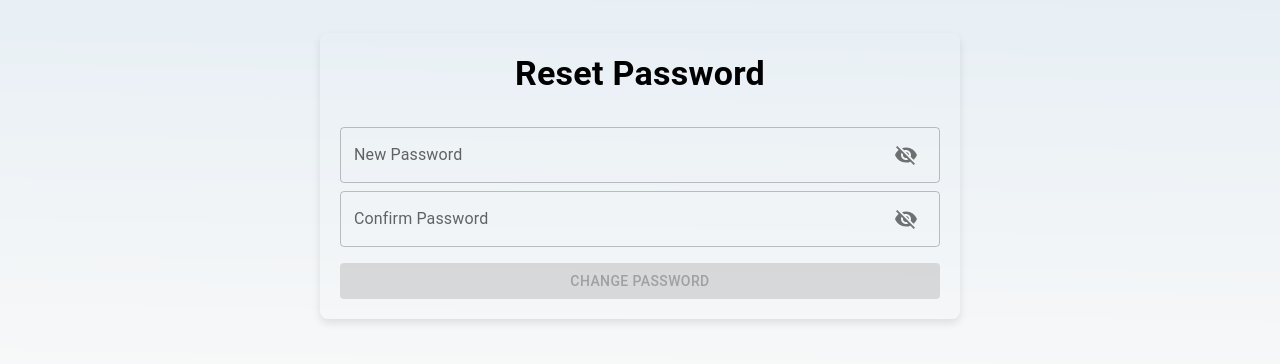
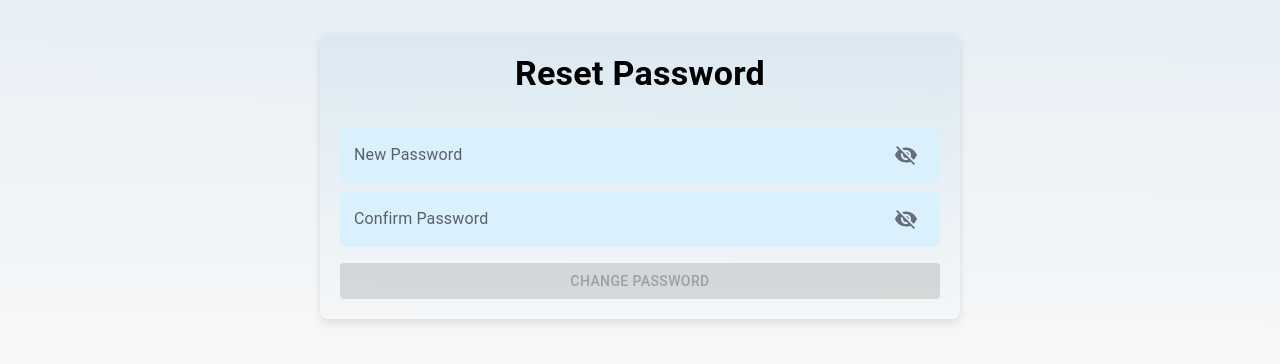
Before and after one commit to Jaynayon/princi-pal-frontend, a React (Create React App) app: page /reset-password in a window 1280 px wide. Shown: the part 224-588 px from the top of the page. Built offline with nearby package versions, Linux system fonts and the light colour scheme.

Commit message:
checking

```diff
--- a/src/Pages/ForgotPasswordPage.js
+++ b/src/Pages/ForgotPasswordPage.js
@@ -106,7 +106,7 @@ const ForgotPasswordPage = () => {
         borderRadius: 2,
         border: '1px solid',
         borderColor: 'divider',
-        backgroundColor: 'background.paper',
+        backgroundColor: '#F5F5F5', // Set background color to #E4E0E1
         boxShadow: '0 4px 8px rgba(0, 0, 0, 0.2)',
     };
 
@@ -127,7 +127,7 @@ const ForgotPasswordPage = () => {
                 <ListItem>
                     <ListItemText
                         primary="Forgot Password"
-                        primaryTypographyProps={{ variant: 'h5', fontWeight: 'bold' }}
+                        primaryTypographyProps={{ variant: 'h5', fontWeight: 'bold', sx: { color: '#003366' } }}
                     />
                 </ListItem>
                 <Divider component="li" />
@@ -162,7 +162,7 @@ const ForgotPasswordPage = () => {
                         onClick={() => navigate('/login')}
                         sx={{
                             mr: 1,
-                            backgroundColor: '#B7B7B7',
+                            backgroundColor: '#E4E0E1',
                             color: '#3C3D37',
                             fontWeight: 'bold',
                             '&:hover': {
--- a/src/Pages/ResetPasswordPage.js
+++ b/src/Pages/ResetPasswordPage.js
@@ -1,10 +1,11 @@
 import React, { useState, useEffect } from "react";
-import { TextField, Button, Typography, Container, Box, Snackbar, IconButton, InputAdornment, Grid2 } from "@mui/material";
+import { TextField, Button, Typography, Container, Box, Snackbar, IconButton, InputAdornment, Alert } from "@mui/material";
 import { useLocation, useNavigate } from 'react-router-dom';
 import axios from 'axios';
 import VisibilityOffIcon from '@mui/icons-material/VisibilityOff';
 import VisibilityIcon from '@mui/icons-material/Visibility';
 import LinkOffIcon from '@mui/icons-material/LinkOff';
+
 
 const ResetPasswordPage = () => {
     const [newPassword, setNewPassword] = useState('');
@@ -19,23 +20,20 @@ const ResetPasswordPage = () => {
     const location = useLocation();
     const navigate = useNavigate();
 
-    // Password complexity validation function
     const validatePassword = (input) => {
         const regex = /^(?=.*[a-zA-Z])(?=.*\d)(?=.*[@$!%*?&])[A-Za-z\d@$!%*?&]{8,}$/;
         return regex.test(input);
     };
 
-    // UseEffect to validate token
     useEffect(() => {
         const queryParams = new URLSearchParams(location.search);
-        const token = queryParams.get('token'); // Get token from query params
+        const token = queryParams.get('token');
 
         if (!token) {
             setError("Invalid or expired token.");
-            return; // Exit if token is not present
+            return;
         }
 
-        // Validate token with the backend
         const validateToken = async () => {
             try {
                 const response = await axios.get(`${process.env.REACT_APP_API_URL_BASE}/validate-token`, {
@@ -51,31 +49,26 @@ const ResetPasswordPage = () => {
             } catch (error) {
                 setPage('invalid');
                 if (error.response) {
-                    // Server responded with a status code out of 2xx range
                     console.error("Response error:", error.response.data);
                     setError(`Server error: ${error.response.data}`);
                 } else if (error.request) {
-                    // No response received
                     console.error("No response received:", error.request);
                     setError("No response received from the server.");
                 } else {
-                    // Other errors
                     console.error("Error setting up request:", error.message);
                     setError("Error validating token.");
                 }
             }
         };
 
-        validateToken(); // Call the validation function
+        validateToken();
     }, [location.search]);
 
-    // Validate password on change
     const handleNewPasswordChange = (e) => {
         const value = e.target.value;
         setNewPassword(value);
 
         if (!value) {
-            // If the newPassword field is empty, reset errors
             setPasswordError(false);
             setError('');
         } else if (!validatePassword(value)) {
@@ -87,13 +80,11 @@ const ResetPasswordPage = () => {
         }
     };
 
-    // Validate confirm password on change
     const handleConfirmPasswordChange = (e) => {
         const value = e.target.value;
         setConfirmPassword(value);
 
         if (!value) {
-            // If confirmPassword is empty, reset the error
             setError('');
         } else if (newPassword && value !== newPassword) {
             setError("Passwords do not match.");
@@ -152,22 +143,24 @@ const ResetPasswordPage = () => {
                 backgroundPosition: 'center',
                 display: 'flex',
                 justifyContent: 'center',
-                alignItems: 'center'
+                alignItems: 'center',
             }}
         >
             <Box
                 maxWidth="sm"
-                style={{
+                sx={{
                     padding: "20px",
                     borderRadius: '8px',
-                    boxShadow: '0 4px 8px rgba(0, 0, 0, 0.1)'
+                    boxShadow: '0 4px 8px rgba(0, 0, 0, 0.1)',
+                    backgroundColor: 'white',
+                    textAlign: 'center',
+                    backgroundImage: page === 'reset' ? `url(/bg.png)` : 'none',
                 }}
             >
                 {page === "reset" ? (
                     <React.Fragment>
                         <Typography variant="h4" sx={{ fontWeight: "bold", mb: 4 }}>Reset Password</Typography>
 
-                        {/* New Password Field */}
                         <TextField
                             fullWidth
                             label="New Password"
@@ -175,16 +168,18 @@ const ResetPasswordPage = () => {
                             type={showPassword ? "text" : "password"}
                             value={newPassword}
                             onChange={handleNewPasswordChange}
-                            error={passwordError} // Use boolean here
-                            helperText={passwordError ? error : ''} // Helper text can display the error string
-                            sx={{ mb: 1 }}
+                            error={passwordError}
+                            helperText={passwordError ? error : ''}
+                            sx={{
+                                mb: 1,
+                                backgroundColor: "#DBF0FD",
+                                '& .MuiOutlinedInput-notchedOutline': { borderColor: '#DBF0FD' },
+                                borderRadius: '8px'
+                            }}
                             InputProps={{
                                 endAdornment: (
                                     <InputAdornment position="end">
-                                        <IconButton onClick={() => {
-                                            setShowPassword(!showPassword);
-                                            setShowConfirmPassword(!showPassword); // Toggle confirm password visibility
-                                        }} aria-label="toggle password visibility">
+                                        <IconButton onClick={() => setShowPassword(!showPassword)}>
                                             {showPassword ? <VisibilityIcon /> : <VisibilityOffIcon />}
                                         </IconButton>
                                     </InputAdornment>
@@ -192,7 +187,6 @@ const ResetPasswordPage = () => {
                             }}
                         />
 
-                        {/* Confirm Password Field */}
                         <TextField
                             fullWidth
                             label="Confirm Password"
@@ -200,13 +194,18 @@ const ResetPasswordPage = () => {
                             type={showConfirmPassword ? "text" : "password"}
                             value={confirmPassword}
                             onChange={handleConfirmPasswordChange}
-                            error={newPassword !== "" && confirmPassword !== "" && newPassword !== confirmPassword} // boolean condition here
-                            helperText={newPassword && confirmPassword && newPassword !== confirmPassword ? "Passwords do not match." : ''} // Helper text for error message
-                            sx={{ mb: 2 }}
+                            error={newPassword !== "" && confirmPassword !== "" && newPassword !== confirmPassword}
+                            helperText={newPassword && confirmPassword && newPassword !== confirmPassword ? "Passwords do not match." : ''}
+                            sx={{
+                                mb: 2,
+                                backgroundColor: "#DBF0FD",
+                                '& .MuiOutlinedInput-notchedOutline': { borderColor: '#DBF0FD' },
+                                borderRadius: '8px'
+                            }}
                             InputProps={{
                                 endAdornment: (
                                     <InputAdornment position="end">
-                                        <IconButton onClick={() => setShowConfirmPassword(!showConfirmPassword)} aria-label="toggle password visibility">
+                                        <IconButton onClick={() => setShowConfirmPassword(!showConfirmPassword)}>
                                             {showConfirmPassword ? <VisibilityIcon /> : <VisibilityOffIcon />}
                                         </IconButton>
                                     </InputAdornment>
@@ -214,49 +213,35 @@ const ResetPasswordPage = () => {
                             }}
                         />
 
-                        {/* Submit Button */}
                         <Button
                             variant="contained"
                             fullWidth
                             onClick={handleChangePassword}
                             sx={{ backgroundColor: '#4a99d3' }}
-                            disabled={!newPassword || !confirmPassword || passwordError || (newPassword !== confirmPassword)} // Disable button if there's any issue
+                            disabled={!newPassword || !confirmPassword || passwordError || (newPassword !== confirmPassword)}
                         >
                             Change Password
                         </Button>
                     </React.Fragment>
                 ) : (
-                    <Grid2
-                        container
-                        sx={{ display: "flex", p: 1, pt: 2, pb: 2 }}
-                    >
-                        <Grid2
-                            size={{ xs: 12, md: 6, lg: 6 }}
-                            sx={{ display: "flex", alignItems: "center", justifyContent: "center" }}
+                    <Box>
+                        <Typography variant="h4" sx={{ color: 'red', fontWeight: "bold", mb: 4 }}>404 OOPS!</Typography>
+                        <Alert severity="error" icon={<LinkOffIcon />} sx={{ mb: 2 }}>
+                            It looks like the link you’ve used is either broken, expired, or invalid.
+                            If you’re trying to reset your password or access a secure area,
+                            please request a new link or contact support for further assistance.
+                        </Alert>
+                        <Button
+                            variant="contained"
+                            onClick={() => navigate('/login')}
+                            sx={{ backgroundColor: '#4a99d3' }}
                         >
-                            <LinkOffIcon sx={{ fontSize: 140 }} />
-                        </Grid2>
-                        <Grid2
-                            size={{ xs: 12, md: 6, lg: 6 }}
-                            sx={{ display: "flex", flexDirection: 'column' }}
-                        >
-                            <Typography color="error" variant="h2" align="left">404 OOPS!</Typography>
-                            <Typography variant="body2" align="left">
-                                It looks like the link you’ve used is either broken, expired, or invalid.
-                                If you’re trying to reset your password or access a secure area,
-                                please request a new link or contact support for further assistance.
-                            </Typography>
-                            <Button
-                                variant="contained"
-                                onClick={() => navigate('/login')}
-                                sx={{ alignSelf: "flex-start", mt: 2 }}
-                            > Go Back</Button>
-                        </Grid2>
-                    </Grid2>
-                )
-                }
+                            Go Back
+                        </Button>
+                    </Box>
+                )}
             </Box>
-            {/* Snackbar for Success Message */}
+
             <Snackbar
                 open={openSnackbar}
                 autoHideDuration={6000}
```
